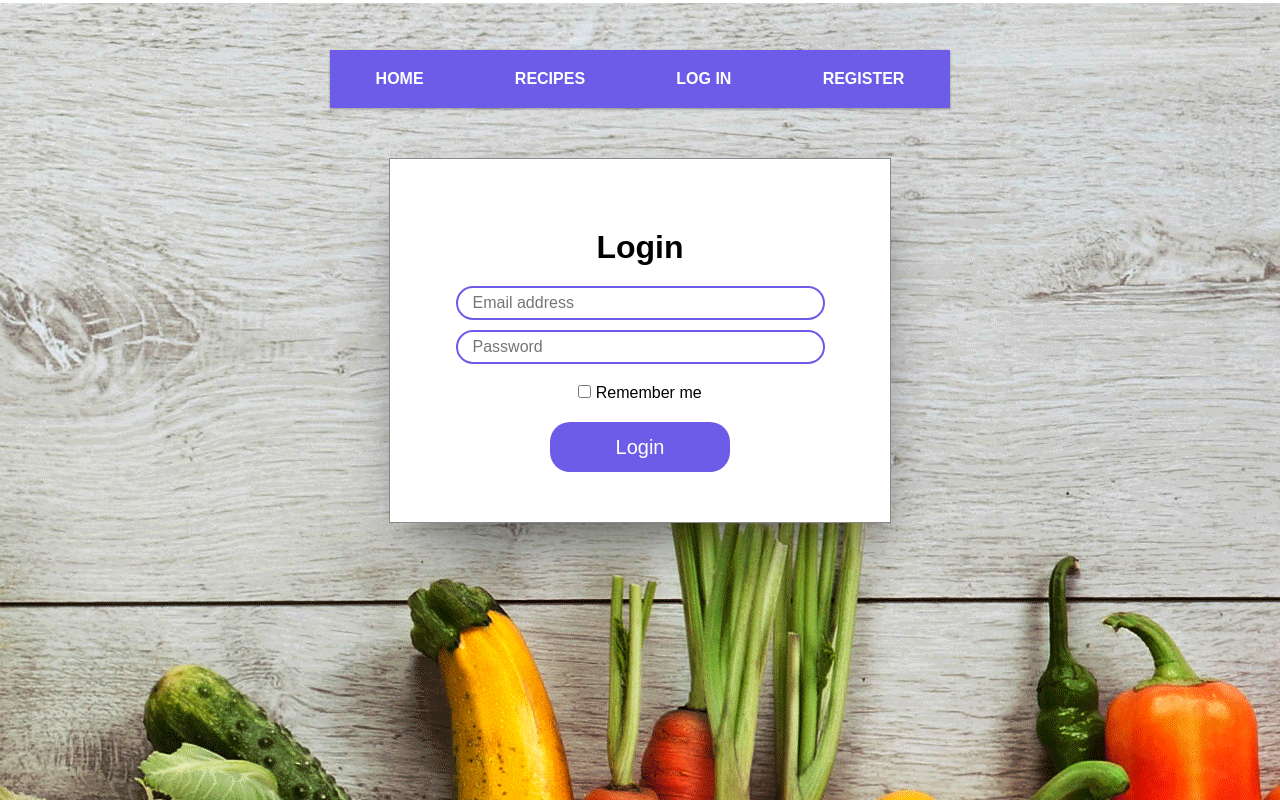
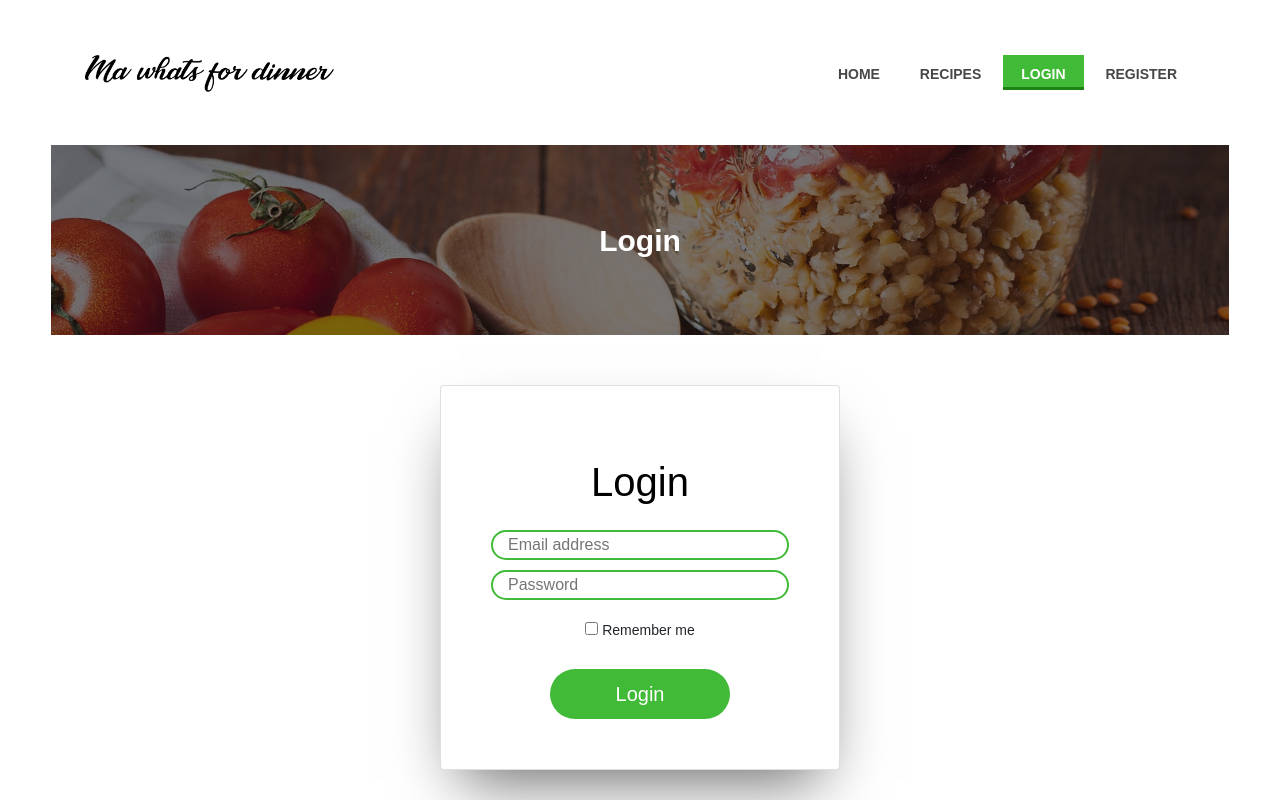
Before and after one commit to joro2404/Ma-whats-for-dinner-, a Flask app: page /login in a window 1280 px wide. Run offline with Flask 2, Linux system fonts and the light colour scheme; parts of the project's set-up code (start-up, migrations or seed data) failed here and were passed over; some libraries are stand-ins or nearby versions.

Commit message:
login front end

```diff
--- a/app/static/css/index.css
+++ b/app/static/css/index.css
@@ -5,7 +5,7 @@
 }
 
 body {
-    background-image: url('../img/backgrounds.png');
+
     background-repeat: no-repeat;
     background-attachment: fixed;
 }
@@ -14,8 +14,8 @@ body {
     width: 100%;
     max-width: 400px;
     margin: 50px auto 0;
-    background: white;
-    border: 1px solid #888;
+    background: #40ba37;
+    border: 1px solid #40ba37;
     padding: 50px;
     box-shadow: 0 30px 60px -20px rgba(0, 0, 0, .6);
 }
@@ -49,7 +49,7 @@ body {
     outline: none;
     font-size: 16px;
     padding-left: 15px;
-    border-color: #6c5ce7;
+    border-color: #40ba37;
     border-style: solid;
 }
 
@@ -58,7 +58,7 @@ body {
 }
 
 .form-input:focus {
-    box-shadow: 0 0 4px rgba(75, 9, 130, 1);
+    box-shadow: 0 0 4px rgba(25, 73, 22, 1);
 }
 
 .button {
@@ -70,7 +70,7 @@ body {
     height: 50px;
     width: 100%;
     max-width: 180px;
-    background-color: #6c5ce7;
+    background-color: #40ba37;
     border: none;
     font-size: 20px;
     border-radius: 2rem;
--- a/app/templates/login.html
+++ b/app/templates/login.html
@@ -5,31 +5,77 @@
     <meta name="viewport" content="width=device-width, initial-scale=1.0">
     <meta http-equiv="X-UA-Compatible" content="ie=edge">
     <link rel="stylesheet" href="{{ url_for('static', filename='css/index.css') }}">
-    <link rel="stylesheet" href="{{ url_for('static', filename='css/menu.css') }}">
+     <!-- Title -->
+    <title>Ma what's for dinner?</title>
+
+    <!-- Favicon -->
+    <link rel="icon" href="../static/img/core-img/favicon.ico">
+
+    <!-- Core Stylesheet -->
+    <!-- <link rel="stylesheet" href="style.css"> -->
+    <link rel="stylesheet" href="{{ url_for('static', filename='css/style.css') }}">
     <title>Login</title>
 </head>
 <body>
-     <div style="margin-top: 5rem;">
-        <div class="page">
-            <nav class="menu">
-              <ul class="menu__list">
-                <li class="menu__group"><a href="/" class="menu__link">Home</a></li>
-                <li class="menu__group"><a href="/recipes" class="menu__link">Recipes</a></li>
+      <header class="header-area">
+
+        <!-- Navbar Area -->
+        <div class="delicious-main-menu">
+            <div class="classy-nav-container breakpoint-off">
+                <div class="container">
+                    <!-- Menu -->
+                    <nav class="classy-navbar justify-content-between" id="deliciousNav">
+
+                        <!-- Logo -->
+                        <a class="nav-brand logo-ma" href="/"><img src="../static/img/core-img/logo.png" alt=""></a>
+
+
+                        <!-- Menu -->
+                        <div class="classy-menu">
+
+                            <!-- close btn -->
+                            <div class="classycloseIcon">
+                                <div class="cross-wrap"><span class="top"></span><span class="bottom"></span></div>
+                            </div>
+
+                            <!-- Nav Start -->
+                            <div class="classynav">
+                                <ul>
+                                    <li ><a href="/">Home</a></li>
+                                    <li><a href="/recipes">Recipes</a></li>
                                     {% if not current_user.is_authenticated %}
-                    <li class="menu__group"><a href="/login" class="menu__link">Log In</a></li>
-                    <li class="menu__group"><a href="/register" class="menu__link">Register</a></li>
-                {% endif %}
-                {% if current_user.is_authenticated %}
-                    <li class="menu__group"><a href="/my_recipes" class="menu__link">My Recipes</a></li>
-                    <li class="menu__group"><a href="/create_recipe" class="menu__link">Create</a></li>
-                    <li class="menu__group"><a href="/profile" class="menu__link">Profile</a></li>
-                    <li class="menu__group"><a href="/logout" class="menu__link">Logout</a></li>
+                                        <li class="active"><a href="/login">Login</a></li>
+                                        <li><a href="/register">Register</a></li>
+                                    {% else %}
+                                        <li><a href="/my_recipes">My Recipes</a></li>
+                                        <li><a href="/create_recipe">Create</a></li>
+                                        <li><a href="/profile">Profile</a></li>
+                                        <li><a href="/logout">Logout</a></li>
                                     {% endif %}
                                 </ul>
+                            </div>
+                            <!-- Nav End -->
+                        </div>
                     </nav>
                 </div>
             </div>
+        </div>
+    </header>
 
+    <div class="breadcumb-area bg-img bg-overlay" style="background-image: url(../static/img/bg-img/breadcumb3.jpg);">
+        <div class="container h-100">
+            <div class="row h-100 align-items-center">
+                <div class="col-12">
+                    <div class="breadcumb-text text-center">
+                        <h2>Login</h2>
+                    </div>
+                </div>
+            </div>
+        </div>
+    </div>
+
+
+    <div>
         <div class="card">
             <div class="notification-danger notification-box">
                 {% with messages = get_flashed_messages() %}
@@ -39,8 +85,8 @@
                 {% endwith %}
             </div>
 
-        <header class="card-header">
-            <h1 class="card-title reg">Login</h1>
+            <header >
+                <h1 style="color: #000000; line-height: 1.3; font-weight: 100;" class="card-title reg">Login</h1>
             </header>
             <form action="/login" method="post">
                 <div class="form-line">
@@ -61,5 +107,7 @@
                 </div>
             </form>
         </div>
+
+    </div>
 </body>
 </html>
```
Lines whose indentation alone changed are shown as unchanged.
